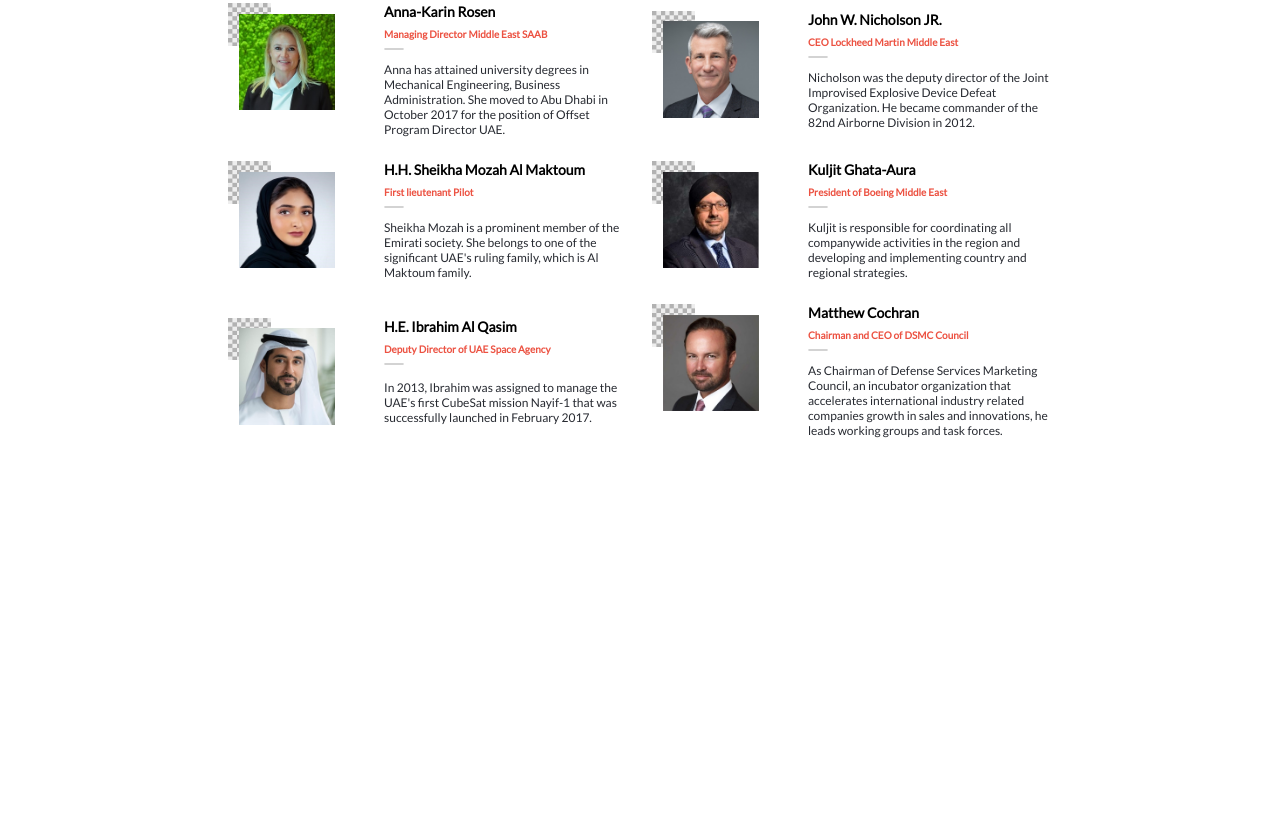
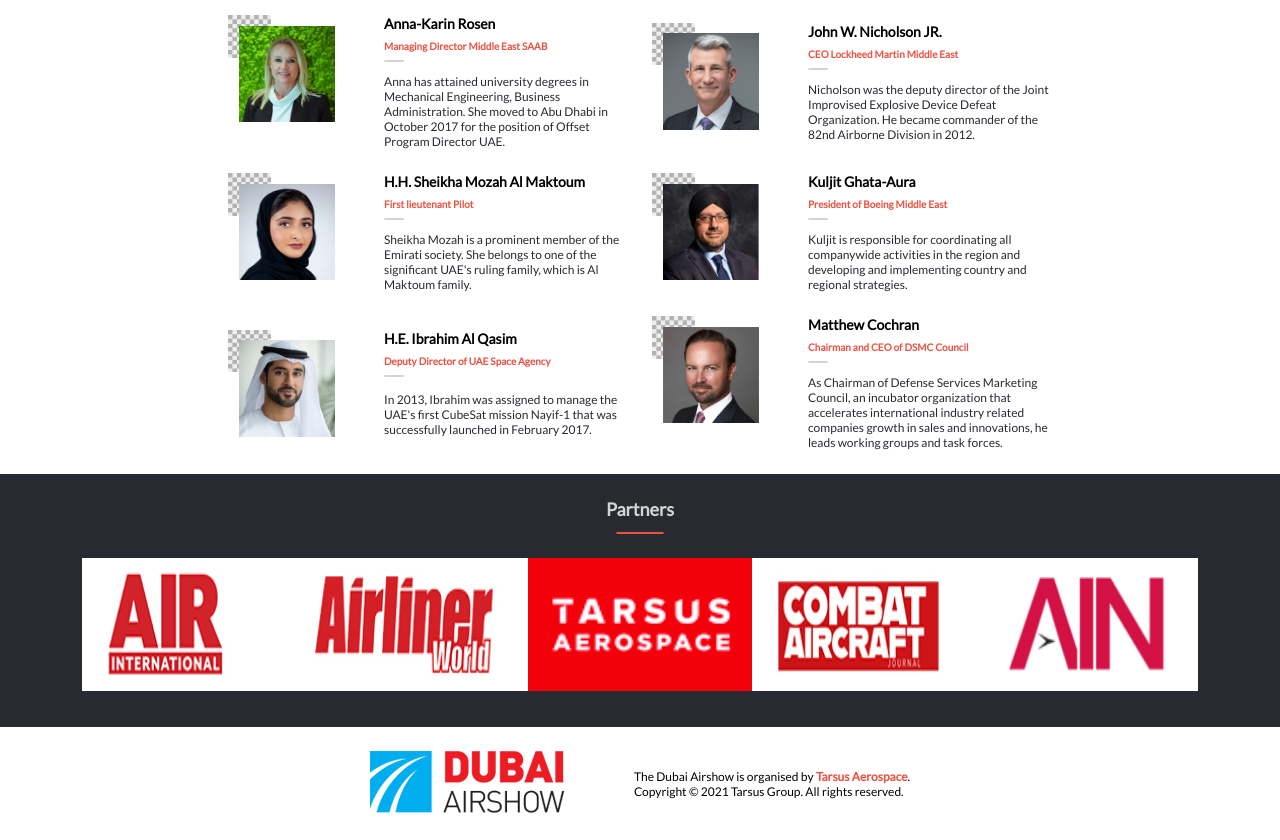
Before and after one commit to tajemouti/first-capstone, a website: page index.html in a window 1280 px wide. Shown: the part 1224-2064 px from the top of the page. Before the commit the page ends 1686 px from the top, so only its background shows below. Drawn offline with Linux system fonts and the light colour scheme; a web font is replaced by a local one.

Commit message:
Add partners and footer sections

```diff
--- a/about.css
+++ b/about.css
@@ -187,8 +187,80 @@
   font-weight: 700;
 }
 
+#partners-section {
+  text-align: center;
+  background-color: var(--dark);
+  padding: 24px 6.4%;
+}
 
+.partners-heading {
+  display: flex;
+  flex-direction: column;
+  justify-content: space-between;
+  align-items: center;
+  color: var(--light);
+  font-size: 18px;
+  gap: 12px;
+}
 
+.divider {
+  border: 1px solid var(--red-like);
+  border-radius: 5px;
+  width: 48px;
+}
+
+.logoes {
+  display: flex;
+  flex-flow: row wrap;
+  padding-top: 24px;
+  padding-bottom: 12px;
+}
+
+.logoes img {
+  width: 20%;
+}
+
+footer {
+  padding: 12px 10%;
+}
+
+footer div {
+  display: flex;
+  flex-flow: row wrap;
+  justify-content: center;
+}
+
+footer div div {
+  display: flex;
+  align-items: center;
+  width: 63%;
+}
+
+footer div p {
+  font-size: 12px;
+}
+
+#footer-text1 {
+  display: none;
+}
+
+#footer-text2 {
+  display: block;
+}
+
+footer div a {
+  width: 33%;
+}
+
+footer div a img {
+  height: 100%;
+  width: 100%;
+}
+
+footer div p a {
+  font-weight: 700;
+  color: var(--red-like);
+}
 
 @media (width >= 768px) {
   .humburger {
@@ -227,4 +299,22 @@
   .hide {
     display: block;
   }
+
+  #partners-section {
+    display: none;
+  }
+
+  footer {
+    background-color: var(--dark);
+    color: var(--light);
+    padding: 24px 10%;
+  }
+
+  #footer-text1 {
+    display: block;
+  }
+
+  #footer-text2 {
+    display: none;
+  }
 }
--- a/index.html
+++ b/index.html
@@ -26,7 +26,7 @@
           <a href="#advisors-section">Advisors</a>
         </li>
         <li class="mobile-menu-item">
-          <a href="#partners-section">Partners</a>
+          <a href="https://www.dubaiairshow.aero/sponsors-partners" target="_blank" rel="noopener noreferrer">Partners</a>
         </li>
         <li class="mobile-menu-item">
           <a href="https://www.dubaiairshow.aero/news/industry-news" target="_blank" rel="noopener noreferrer">Media</a>
@@ -142,8 +142,31 @@
   </section>
   <section id="advisors-section"></section>
   <section id="partners-section">
-
+    <h2 class="partners-heading">Partners
+      <hr class="divider">
+    </h2>
+    <div class="logoes">
+      <img src="assets/img/AIR-international.jpg" alt="Partner logo">
+      <img src="assets/img/Airliner-World.png" alt="Partner logo">
+      <img src="assets/img/tarsus-aerospace.jpg" alt="Partner logo">
+      <img src="assets/img/combat-aircraft.jpg" alt="Partner logo">
+      <img src="assets/img/AIN.png" alt="Partner logo">
+    </div>
   </section>
+  <footer>
+    <div>
+      <a href="#headline-section">
+        <img src="assets/img/logo.png" alt="logo">
+      </a>
+      <div>
+        <p>
+          The Dubai Airshow is organised by <a href="https://www.tarsus.com/about-us" target="_blank" rel="noopener noreferrer">Tarsus Aerospace</a>.
+          <br>
+          Copyright © 2021 Tarsus Group. All rights reserved.
+        </p>
+      </div>
+    </div>
+  </footer>
   <script src="program.js"></script>
   <script src="https://kit.fontawesome.com/d19de2aa55.js" crossorigin="anonymous"></script>
   <script src="script.js"></script>
--- a/style.css
+++ b/style.css
@@ -289,6 +289,8 @@
   flex-direction: column;
   align-items: center;
   justify-content: space-between;
+  gap: 12px;
+  color: var(--dark);
 }
 
 .advisors-cards {
@@ -406,6 +408,61 @@
   gap: 24px;
 }
 
+#partners-section {
+  display: none;
+  text-align: center;
+  background-color: var(--dark);
+  padding: 24px 6.4%;
+}
+
+.partners-heading {
+  display: flex;
+  flex-direction: column;
+  justify-content: space-between;
+  align-items: center;
+  color: var(--light);
+  font-size: 18px;
+  gap: 12px;
+}
+
+.logoes {
+  display: flex;
+  flex-flow: row wrap;
+  padding-top: 24px;
+  padding-bottom: 12px;
+}
+
+.logoes img {
+  width: 20%;
+}
+
+footer {
+  display: none;
+  padding: 24px 6.4%;
+}
+
+footer div {
+  display: flex;
+  flex-flow: row wrap;
+  justify-content: center;
+  gap: 24px;
+}
+
+footer div div {
+  display: flex;
+  align-items: center;
+}
+
+footer div p {
+  font-size: 12px;
+
+}
+
+footer div p a {
+  font-weight: 700;
+  color: var(--red-like);
+}
+
 @media (width >= 768px) {
   .humburger {
     display: none;
@@ -498,4 +555,12 @@
   .more {
     flex-flow: row wrap;
   }
+
+  #partners-section {
+    display: block;
+  }
+
+  footer {
+    display: block;
+  }
 }
```
Also changed, not shown: about.html (+32 -2 lines), assets/img/AIN.png (added), assets/img/AIR-international.jpg (added), assets/img/Air & Cosmos 225x90.png (deleted), assets/img/Av Buyer (blue) 225x90.png (deleted), assets/img/EDGE.png (added), assets/img/nation-shield.png (renamed from assets/img/Nation-Shield-220x80.png), assets/img/tarsus-aerospace.jpg (added).
